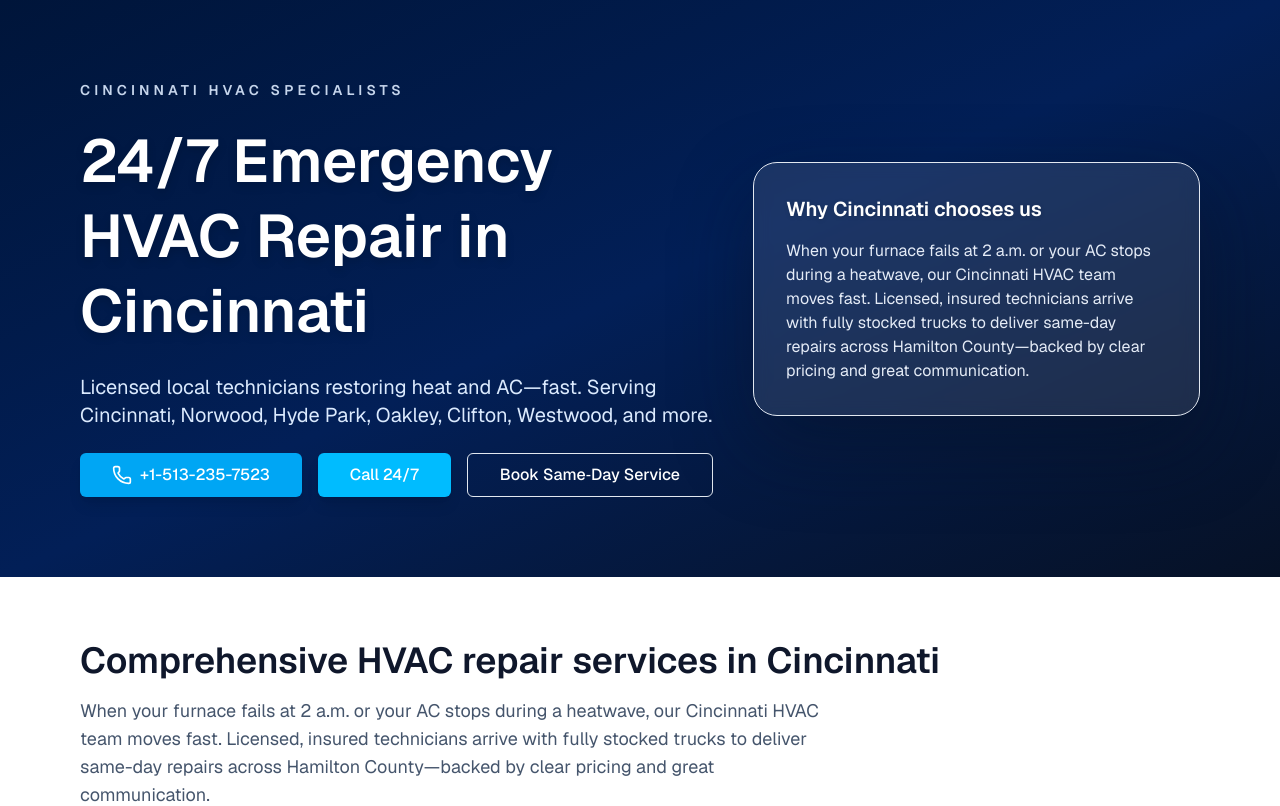
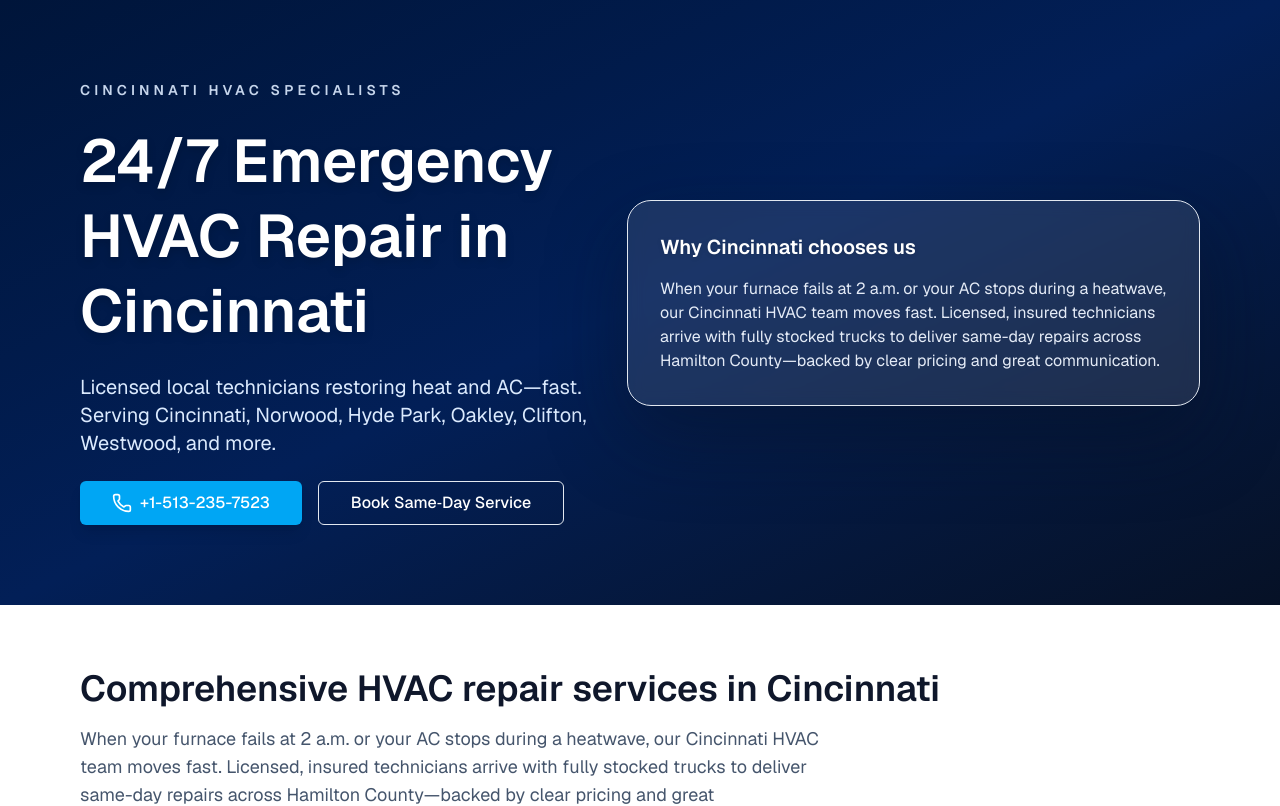
Before and after one commit to deevee3/microsite-platform, a Next.js app: page /hvacrepair-cincinnati-oh.com in a window 1280 px wide. Shown: the top 806 px of the page. Built offline with nearby package versions, Linux system fonts and the light colour scheme.

Commit message:
modified:   src/components/Footer.tsx 	modified:   src/components/Hero.tsx

```diff
--- a/src/components/Footer.tsx
+++ b/src/components/Footer.tsx
@@ -27,13 +27,11 @@ export function Footer({ microsite }: FooterProps) {
               {phoneNumber}
             </a>
           )}
-          <p>Emails routed to {microsite.form_recipient_email}</p>
         </div>
       </div>
       <div className="border-t border-white/10">
         <div className="mx-auto flex max-w-6xl items-center justify-between px-4 py-6 text-xs text-slate-500">
           <p>© {year} HVAC Repair Network. All rights reserved.</p>
-          <p>Built for rapid microsite deployment.</p>
         </div>
       </div>
     </footer>
--- a/src/components/Hero.tsx
+++ b/src/components/Hero.tsx
@@ -34,25 +34,23 @@ export function Hero({ microsite }: HeroProps) {
                 </a>
               </Button>
             )}
-            {microsite.cta_blocks.map((cta) => (
+            {microsite.cta_blocks
+              .filter((cta) => cta.label.toLowerCase().includes("book"))
+              .map((cta) => (
                 <Button
                   key={cta.url}
                   asChild
                   size="lg"
-                variant={cta.style === "primary" ? "default" : "outline"}
-                className={
-                  cta.style === "primary"
-                    ? "bg-sky-400 text-white shadow-lg hover:bg-sky-300"
-                    : "border-white/80 text-white hover:bg-white/15"
-                }
+                  variant="outline"
+                  className="border-white/80 text-white hover:bg-white/15"
                 >
-                <a href={cta.url}>{cta.label}</a>
+                  <a href="#contact-form">{cta.label}</a>
                 </Button>
               ))}
           </div>
         </div>
         <div className="flex-1 rounded-3xl border border-white/15 bg-white/10 p-8 shadow-[0_30px_80px_rgba(6,17,38,0.45)] backdrop-blur">
-          <h2 className="text-xl font-semibold text-white drop-shadow">Why Cincinnati chooses us</h2>
+          <h2 className="text-xl font-semibold text-white drop-shadow">Why {microsite.city} chooses us</h2>
           <p className="mt-4 text-blue-50/95">{microsite.service_description}</p>
         </div>
       </div>
```
Lines whose indentation alone changed are shown as unchanged.
